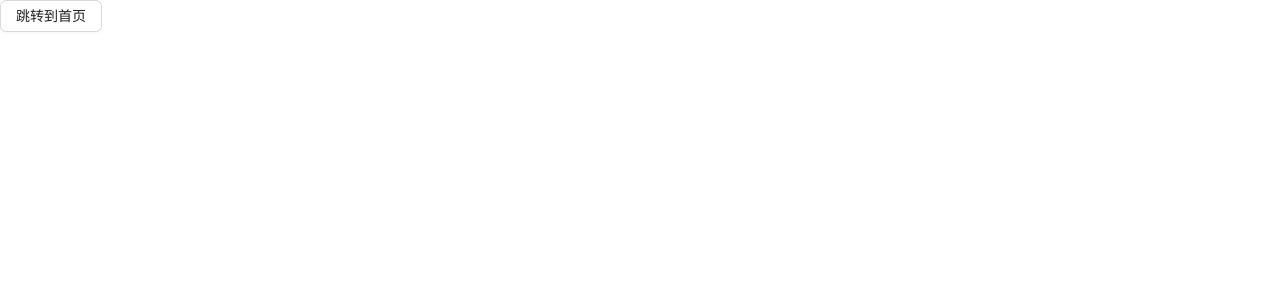
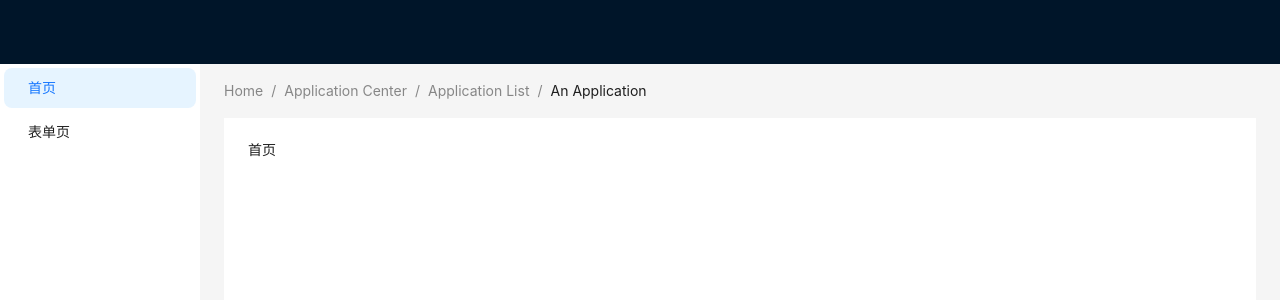
Before and after one commit to qianduanzhoumou/cra-react-ts, a React (Create React App) app: page / in a window 1280 px wide. Before the commit this address led to /login. Shown: the top 300 px of the page. Built offline with nearby package versions, Linux system fonts and the light colour scheme.

Commit message:
fix: 修改路由文件规则，修改根文件注入

```diff
--- a/src/components/layout/sider/index.tsx
+++ b/src/components/layout/sider/index.tsx
@@ -1,55 +1,42 @@
-import { useEffect, useState } from 'react';
 import { useLocation, useNavigate } from 'react-router-dom'
 import type { MenuProps } from 'antd';
 import { Layout, Menu } from 'antd';
-import menuRouter from '@/routers/routers';
-import handRouter from '@/utils/utils';
+import { routes } from '@/routers/router';
+import getItem from '@/utils/utils';
 
 const { Sider } = Layout;
 
-type MenuItem = Required<MenuProps>['items'][number];
 
 const LayoutSider = () => {
     const navigate = useNavigate()
-    const { pathname } = useLocation()
-    const [menuList, setMenuList] = useState<MenuItem[]>([])
-    const [openKey, setOpenKey] = useState<string[]>()
-    const [selectedKeys, setSelectedKeys] = useState<string[]>([pathname]);
-    const [ceshi, setCeshi] = useState(false)
+    const { pathname } = useLocation(); //当前浏览器路径
 
-    // 点击菜单项展示对应页面
-    const getLink: MenuProps["onClick"] = ({ key }: { key: string }) => {
+    const menuItem: MenuProps["items"] = getItem(
+        routes[0].children![0].children.filter((item) => item.path !== "*")
+    )
+
+    const renderOpenKeys = () => { //根据当前的路径生成需要展开的菜单项数组
+        const arr = pathname.split("/").slice(0, -1); //将当前浏览器页面的路径使用 / 分隔成一个字符串数组，并去掉最后一项。
+        const result = arr.map(
+            (_, index) => "/" + arr.slice(1, index + 1).join("/")
+            //将该项及其之前的所有项组合起来，然后在开头加上 / 并将组合后的字符串作为 key 值。
+        );
+        return result; //返回生成的菜单项数组。
+    };
+
+    const getLink: MenuProps["onClick"] = ({ key }) => {
         navigate(key);
     };
-
-    // 设置当前展开的 subMenu
-    const getOpenChange = (openKeys: string[]) => {
-        if (openKeys.length === 0 || openKeys.length === 1) return setOpenKey(openKeys);
-        const latestOpenKey = openKeys[openKeys.length - 1];
-        if (latestOpenKey.includes(openKeys[0])) return setOpenKey(openKeys);
-        setOpenKey([latestOpenKey]);
-    }
-
-    useEffect(() => {
-        setMenuList(handRouter(menuRouter))
-    }, [])
-
-    // 刷新页面保持高亮
-    useEffect(() => {
-        // 高亮丢失暂未解决
-        setSelectedKeys([pathname])
-    }, [pathname])
 
     return (
         <Sider width={200} style={{ background: '#fdfdfd' }}>
             <Menu
                 mode="inline"
-                selectedKeys={selectedKeys}
-                openKeys={openKey}
+                defaultSelectedKeys={[pathname]}
+                defaultOpenKeys={renderOpenKeys()}
                 style={{ height: '100%', borderRight: 0 }}
-                items={menuList}
+                items={menuItem}
                 onClick={getLink}
-                onOpenChange={getOpenChange}
             />
         </Sider>
     )
--- a/src/index.tsx
+++ b/src/index.tsx
@@ -1,7 +1,6 @@
-import React from 'react';
 import ReactDOM from 'react-dom/client';
-import App from '@/pages/App';
-import { BrowserRouter as Router } from "react-router-dom"
+import { RouterProvider } from "react-router-dom"
+import router from '@/routers/router';
 import 'antd/dist/reset.css';
 import './index.less';
 
@@ -10,7 +9,5 @@ const root = ReactDOM.createRoot(
 );
 
 root.render(
-  <Router>
-    <App />
-  </Router>
-);
+  <RouterProvider router={router} />
+)
--- a/src/pages/App.tsx
+++ b/src/pages/App.tsx
@@ -1,8 +1,12 @@
-import Router from '@/routers';
+import Lyout from '@/components/layout';
+import { Spin } from 'antd';
+import { Suspense, } from 'react';
 
-function App() {
+const App: React.FC = () => {
   return (
-    <Router />
+    <Suspense fallback={<Spin size="large" className="globa_spin" />}>
+      <Lyout />
+    </Suspense>
   )
 }
 
--- a/src/routers/index.tsx
+++ /dev/null
@@ -1,28 +0,0 @@
-import { Navigate, useRoutes } from 'react-router-dom';
-import menuRouter from './routers';
-import Login from '@/components/login';
-import ErrorPage from '@/pages/error-page';
-
-const router = [
-    {
-        path: '/',
-        element: <Navigate to={'/login'} />,
-    },
-    {
-        path: '/login',
-        element: <Login />,
-    },
-    ...menuRouter,
-    {
-        path: '*',
-        element: <ErrorPage />
-    }
-];
-
-const Router = () => {
-    const routes = useRoutes(router)
-    return routes
-}
-
-
-export default Router
--- /dev/null
+++ b/src/routers/router.tsx
@@ -0,0 +1,43 @@
+import App from "@/pages/App";
+import Login from "@/components/login";
+import ErrorPage from "@/pages/error-page";
+import Home from "@/pages/home";
+import Todo from "@/pages/todo";
+
+import { createBrowserRouter, Navigate } from "react-router-dom";
+
+const routes = [
+    {
+        path: "/",
+        element: <App />,
+        children: [
+            {
+                errorElement: <ErrorPage />,
+                children: [
+                    {
+                        index: true,
+                        title: "首页",
+                        element: <Home />,
+                    },
+                    {
+                        path: "/todo",
+                        title: "表单页",
+                        element: <Todo />,
+                    },
+                    {
+                        path: "*",
+                        element: <Navigate to="/" replace={true} />,
+                    },
+                ],
+            },
+        ],
+    },
+    {
+        path: "/login",
+        element: <Login />,
+    },
+];
+
+export { routes };
+
+export default createBrowserRouter(routes);
--- a/src/routers/routers.tsx
+++ /dev/null
@@ -1,34 +0,0 @@
-import Home from "@/pages/home";
-import Todo from "@/pages/todo";
-import ErrorPage from "@/pages/error-page";
-import Lyout from "@/components/layout";
-
-const menuRouter = [
-    {
-        element: <Lyout />,
-        meta: {},
-        children: [
-            {
-                title: '首页',
-                path: "/home",
-                element: <Home />,
-            },
-        ],
-    },
-    {
-        element: <Lyout />,
-        meta: {
-            title: '代办事项',
-            key: 'todo',
-        },
-        children: [
-            {
-                title: 'Todo',
-                path: "/todo",
-                element: <Todo />,
-            },
-        ],
-    },
-]
-
-export default menuRouter
--- a/src/utils/utils.ts
+++ b/src/utils/utils.ts
@@ -1,48 +1,29 @@
-import type { MenuProps } from 'antd';
+import { NonIndexRouteObject } from 'react-router-dom';
 
-// 定义Menu类型
-type MenuItem = Required<MenuProps>['items'][number];
-const getItem = (
-  label: React.ReactNode | string,
-  key?: React.Key | null,
-  icon?: React.ReactNode,
-  children?: MenuItem[]
-): MenuItem => {
-  return {
-    key,
-    icon,
-    children,
-    label
-  } as MenuItem;
+// 用于描述 React Router 路由配置中的非索引路由对象，即没有 index 属性的子级路由对象
+type RouteType = NonIndexRouteObject & {
+  title: string;
+  icon: React.ReactElement;
+};
+/**
+ * @children 路由数组
+ * 递归路由获取Menu菜单方法
+ */
+const getItem: any = (children: RouteType[]) => {
+  return children.map((item) => {
+    return {
+      key: item.index
+        ? '/'
+        : item.path?.startsWith('/')
+        ? item.path
+        : `/${item.path}`,
+      // 如果该元素的 index 属性为 true，则将其 key 属性设置为 '/'，否则判断其 path 属性是否以 / 开头，如果是，则将 key 属性设置为 path，否则在 path 前面加上 / 并将其作为 key 属性值。
+      label: item.title,
+      icon: item.icon,
+      children: item.children ? getItem(item.children) : null
+      // 判断该元素是否有子级路由,如果有则递归调用getItem，并将生成的菜单项数组作为该元素的 children 属性值，否则设置为null
+    };
+  });
 };
 
-// 处理路由文件返回
-const handRouter = (menuData: any[], newArr: MenuItem[] = []) => {
-  menuData.forEach((item) => {
-    // 先避免item.meta为undefined 在 进行判断meta是否可展开
-    if (!item.meta || !Object.keys(item?.meta).length) {
-      // children是否存在
-      if (item.children) {
-        // 如果存在则对每一项children进行循环遍历
-        item.children.forEach((child: any) => {
-          return newArr.push(getItem(child?.title, child.path, child?.icon));
-        });
-      } else {
-        return newArr.push(getItem(item?.title, item?.path, item?.icon));
-      }
-    } else {
-      // 如果不是可展开的，调用自己
-      newArr.push(
-        getItem(
-          item?.meta?.title,
-          item?.meta?.path,
-          item?.meta?.icon,
-          handRouter(item.children)
-        )
-      );
-    }
-  });
-  return newArr;
-};
-
-export default handRouter;
+export default getItem;
```
